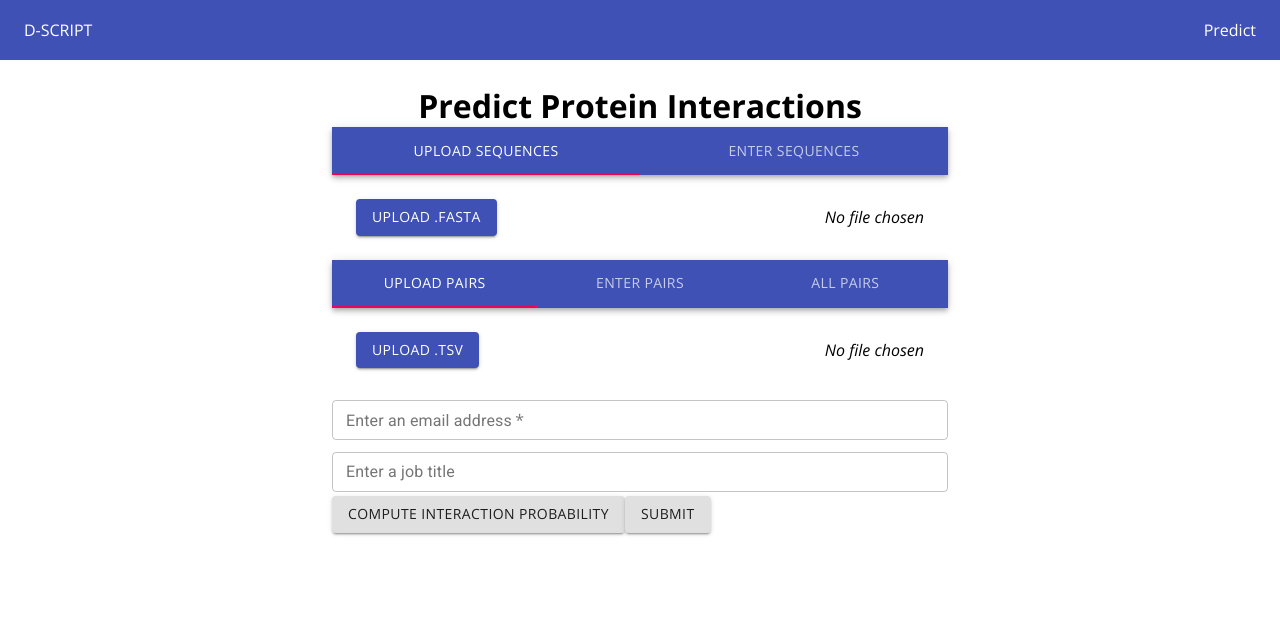
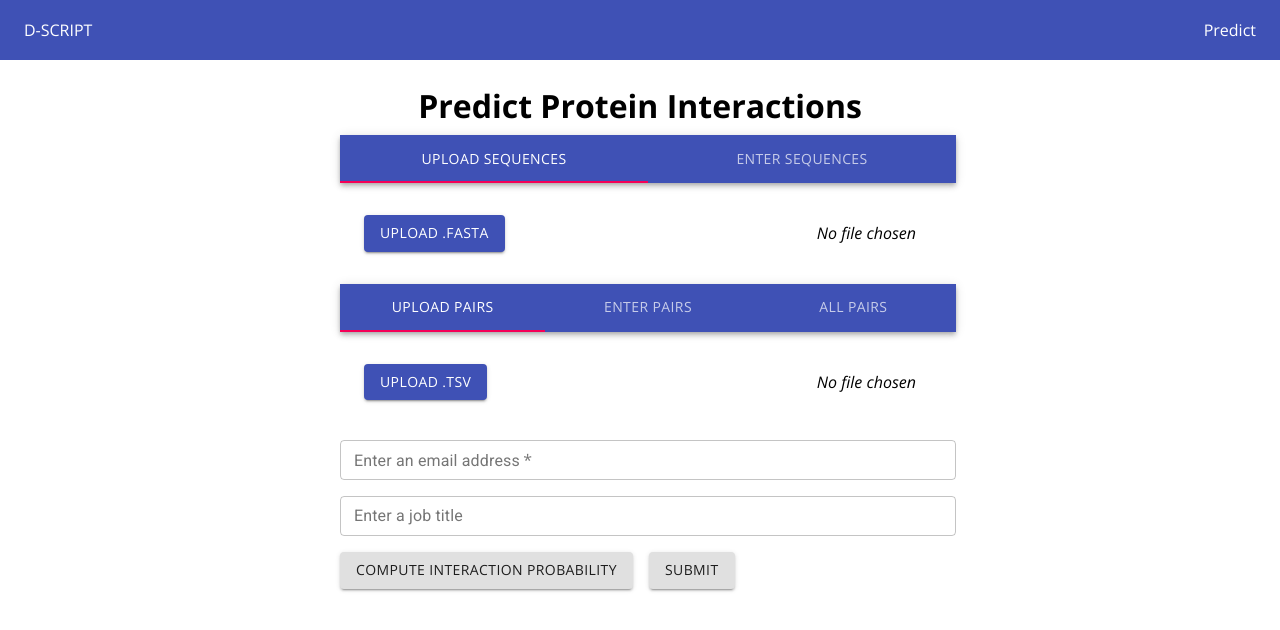
Before and after one commit to samsledje/D-SCRIPT, a React (Create React App) app in the folder web-server/frontend/: page /predict in a window 1280 px wide. Shown: the top 630 px of the page. Built offline with nearby package versions, Linux system fonts and the light colour scheme.

Commit message:
Added margin to direct children of form

```diff
--- a/web-server/frontend/src/components/modules/_PredictInput.scss
+++ b/web-server/frontend/src/components/modules/_PredictInput.scss
@@ -7,5 +7,9 @@
     form {
         width: 50%;
         min-width: 480px;
+
+        > * {
+            margin: 8px;
+        }
     }
 }
--- a/web-server/frontend/src/styles.css
+++ b/web-server/frontend/src/styles.css
@@ -297,6 +297,10 @@
   min-width: 480px;
 }
 
+.PredictInput-Container form > * {
+  margin: 8px;
+}
+
 .PairInput-Upload {
   display: -webkit-box;
   display: -ms-flexbox;
```
Also changed, not shown: 1 other file (tests, documents, lock files or other folders).
